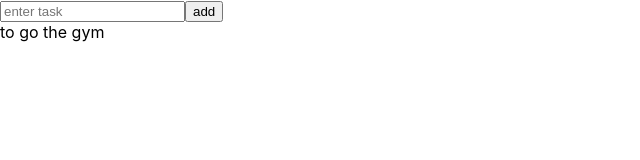
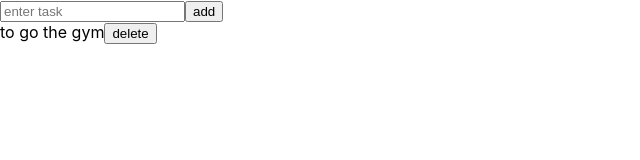
Before and after one commit to kittensgit/simple-todo-ts, a React (Create React App) app: page / in a window 1280 px wide. Shown: the top 160 px of the page, without its empty margins (0-640 px from the left). Built offline with nearby package versions, Linux system fonts and the light colour scheme.

Commit message:
deleteTodo

```diff
--- a/src/App.tsx
+++ b/src/App.tsx
@@ -13,7 +13,7 @@ const App: FC = () => {
         },
     ]);
 
-    const addTodo = (task: string) => {
+    const addTodo = (task: ITodo['task']) => {
         const newTodo: ITodo = {
             id: v4(),
             task,
@@ -22,10 +22,14 @@ const App: FC = () => {
         setTodos([...todos, newTodo]);
     };
 
+    const deleteTodo = (id: ITodo['id']) => {
+        setTodos(todos.filter((todo) => todo.id !== id));
+    };
+
     return (
         <div>
             <TodoForm addTodo={addTodo} />
-            <TodoList todos={todos} />
+            <TodoList deleteTodo={deleteTodo} todos={todos} />
         </div>
     );
 };
--- a/src/components/TodoItem.tsx
+++ b/src/components/TodoItem.tsx
@@ -3,10 +3,16 @@ import { ITodo } from '../types/types';
 
 interface TodoItemProps {
     todo: ITodo;
+    deleteTodo: (id: ITodo['id']) => void;
 }
 
-const TodoItem: FC<TodoItemProps> = ({ todo }) => {
-    return <div>{todo?.task}</div>;
+const TodoItem: FC<TodoItemProps> = ({ todo, deleteTodo }) => {
+    return (
+        <div>
+            {todo?.task}
+            <button onClick={() => deleteTodo(todo.id)}>delete</button>
+        </div>
+    );
 };
 
 export default TodoItem;
--- a/src/components/TodoList.tsx
+++ b/src/components/TodoList.tsx
@@ -4,13 +4,14 @@ import TodoItem from './TodoItem';
 
 interface TodoListProps {
     todos: ITodo[];
+    deleteTodo: (id: ITodo['id']) => void;
 }
 
-const TodoList: FC<TodoListProps> = ({ todos }) => {
+const TodoList: FC<TodoListProps> = ({ todos, deleteTodo }) => {
     return (
         <div>
             {todos.map((todo: ITodo) => (
-                <TodoItem key={todo.id} todo={todo} />
+                <TodoItem key={todo.id} todo={todo} deleteTodo={deleteTodo} />
             ))}
         </div>
     );
```
